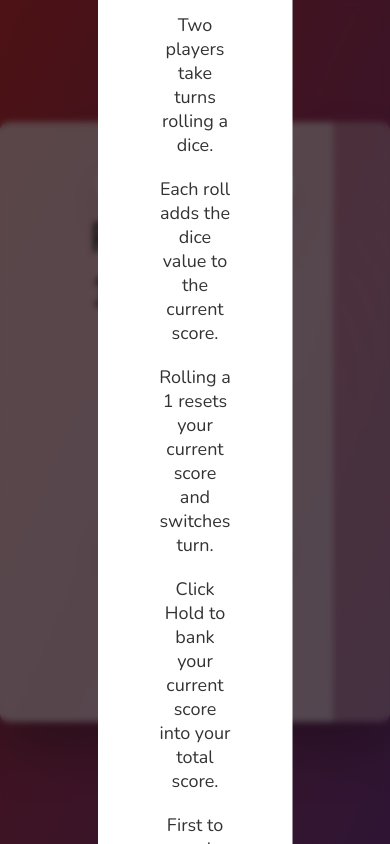
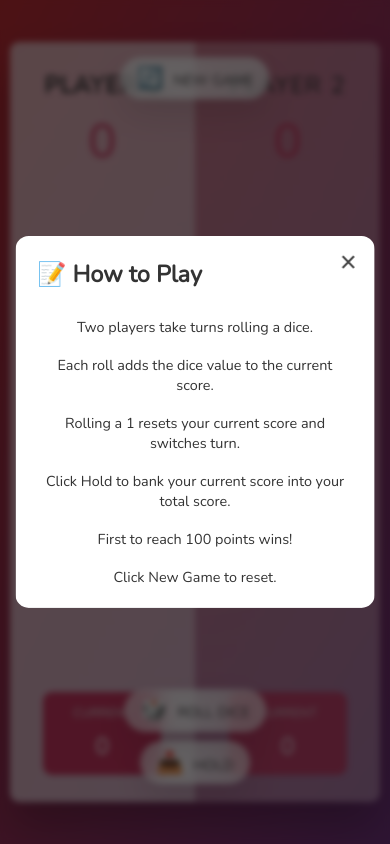
Before and after one commit to nadeemkhan404/dice-duel, a plain HTML site: page index.html in a window 390 px wide. Drawn offline with nearby package versions, Linux system fonts and the light colour scheme.

Commit message:
Made the Game Dynamic so that it can be played with Mobile Phones

```diff
--- a/style.css
+++ b/style.css
@@ -1,3 +1,4 @@
+@import url('https://fonts.googleapis.com/css2?family=Nunito&display=swap');
 @import url('https://fonts.googleapis.com/css2?family=Nunito&display=swap');
 
 * {
@@ -14,7 +15,8 @@ html {
 body {
   font-family: 'Nunito', sans-serif;
   font-weight: 400;
-  height: 100vh;
+  /* was height: 100vh; -> min-height avoids iOS address bar jump */
+  min-height: 100dvh;
   color: #333;
   background-image: linear-gradient(to top left, #753682 0%, #bf2e34 100%);
   display: flex;
@@ -245,3 +247,96 @@ li {
 .hidden {
   display: none;
 }
+
+/* ==========================
+   MOBILE OVERRIDES (≤ 600px)
+   ========================== */
+@media (max-width: 600px) {
+  html {
+    font-size: 56.25%;
+  } /* slightly smaller base so rems fit */
+
+  main {
+    width: 95vw;
+    height: 90dvh;
+  }
+
+  .player {
+    padding: 3rem;
+  }
+
+  .name {
+    font-size: 2.6rem;
+  }
+  .score {
+    font-size: 5.2rem;
+  }
+
+  .current {
+    width: 90%;
+    padding: 1.4rem;
+  }
+  .current-label {
+    font-size: 1.4rem;
+  }
+  .current-score {
+    font-size: 2.6rem;
+  }
+
+  /* dice smaller and a bit lower */
+  .dice {
+    top: 28%;
+    height: 7.2rem;
+  }
+
+  /* Reposition buttons for thumbs; no HTML changes needed */
+  .btn {
+    font-size: 1.6rem;
+    padding: 0.7rem 1.8rem;
+  }
+
+  .btn--new {
+    top: 1.6rem;
+  }
+
+  /* Put Roll/Hold at the bottom, stacked */
+  .btn--roll,
+  .btn--hold {
+    left: 50%;
+    transform: translateX(-50%);
+    right: auto;
+    top: auto;
+  }
+  .btn--roll {
+    bottom: 7.8rem;
+  }
+  .btn--hold {
+    bottom: 2rem;
+  }
+
+  /* Modal becomes edge-to-edge with safe padding */
+  .modal {
+    width: 92vw;
+    max-height: 90dvh;
+    padding: 2.4rem;
+  }
+
+  .modal-header {
+    justify-content: space-between;
+  }
+
+  h1 {
+    font-size: 2.6rem;
+  }
+  li {
+    font-size: 1.6rem;
+  }
+
+  .close-modal {
+    height: 3.8rem;
+    width: 3.8rem;
+    font-size: 3.2rem;
+    top: 1rem;
+    right: 1rem;
+  }
+}
```
